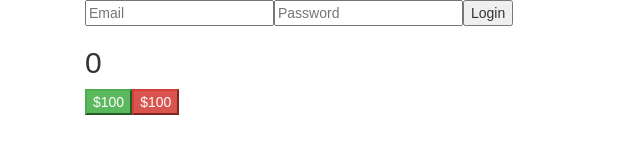
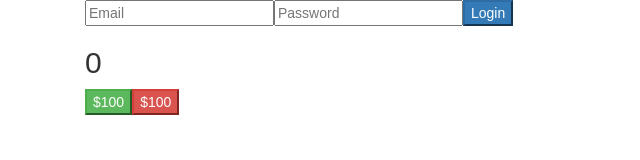
Before and after one commit to bennaflynn/ReactPWA, a React (Create React App) app in the folder bens-budget-react/: page / in a window 1280 px wide. Shown: the top 160 px of the page, without its empty margins (0-640 px from the left). Built offline with nearby package versions, Linux system fonts and the light colour scheme.

Commit message:
Cookies added, yum

```diff
--- a/bens-budget-react/package.json
+++ b/bens-budget-react/package.json
@@ -3,7 +3,9 @@
   "version": "0.1.0",
   "private": true,
   "dependencies": {
+    "prop-types": "^15.6.2",
     "react": "^16.4.1",
+    "react-cookie": "^2.2.0",
     "react-dom": "^16.4.1",
     "react-router-dom": "^4.3.1",
     "react-scripts": "1.1.4"
--- a/bens-budget-react/src/components/Login.js
+++ b/bens-budget-react/src/components/Login.js
@@ -1,4 +1,5 @@
 import React, {Component} from 'react';
+import {instanceOf} from 'prop-types';
 //since we want to navigate to another controller
 //after the person has logged in, we are going to use
 //withrouter
@@ -6,10 +7,18 @@ import {withRouter} from 'react-router-dom';
 import {API_URL} from '../Config';
 //import the handleresponse helper
 import {handleResponse} from '../Helper';
+//cookies
+import {withCookies, Cookies} from 'react-cookie';
 
 class Login extends Component {
-    constructor() {
-        super();
+    static propTypes = {
+        cookies: instanceOf(Cookies)
+    };
+
+    constructor(props) {
+        super(props);
+
+        const {cookies} = props;
 
         this.state = {
             email: "",
@@ -37,6 +46,8 @@ class Login extends Component {
         event.preventDefault();
 
         const {email, password} = this.state;
+        const {cookies} = this.props;
+
         console.log(email);
         if(email.length < 1 || password.length < 1) {
             return '';
@@ -59,6 +70,12 @@ class Login extends Component {
         //now handle the response
         .then(handleResponse)
         .then((result) => {
+            //success
+            //the object sent back has the token
+            //but since JWT isn't doing it for me
+            //right now we are just gonna lock the
+            //email as a cookie
+            cookies.set('email', email, {path: '/'} );
             console.log(result);
         })
         .catch((error) => {
@@ -88,11 +105,11 @@ class Login extends Component {
                     name='password'
                     value={password}
                     onChange={this.handlePasswordChange}/>
-                    <button type='submit'>Login</button>
+                    <button className='btn-primary' type='submit'>Login</button>
                 </form>
             </div>
         );
     }
 }
 
-export default Login;
+export default withCookies(Login);
--- a/bens-budget-react/src/index.js
+++ b/bens-budget-react/src/index.js
@@ -3,6 +3,7 @@ import ReactDOM from 'react-dom';
 import './index.css';
 import App from './App';
 import registerServiceWorker from './registerServiceWorker';
+import {CookiesProvider} from 'react-cookie';
 
-ReactDOM.render(<App />, document.getElementById('root'));
+ReactDOM.render(<CookiesProvider><App /></CookiesProvider>, document.getElementById('root'));
 registerServiceWorker();
```
Also changed, not shown: bens-budget-react/src/App.js (+9 -4 lines), 1 other file (tests, documents, lock files or other folders).
